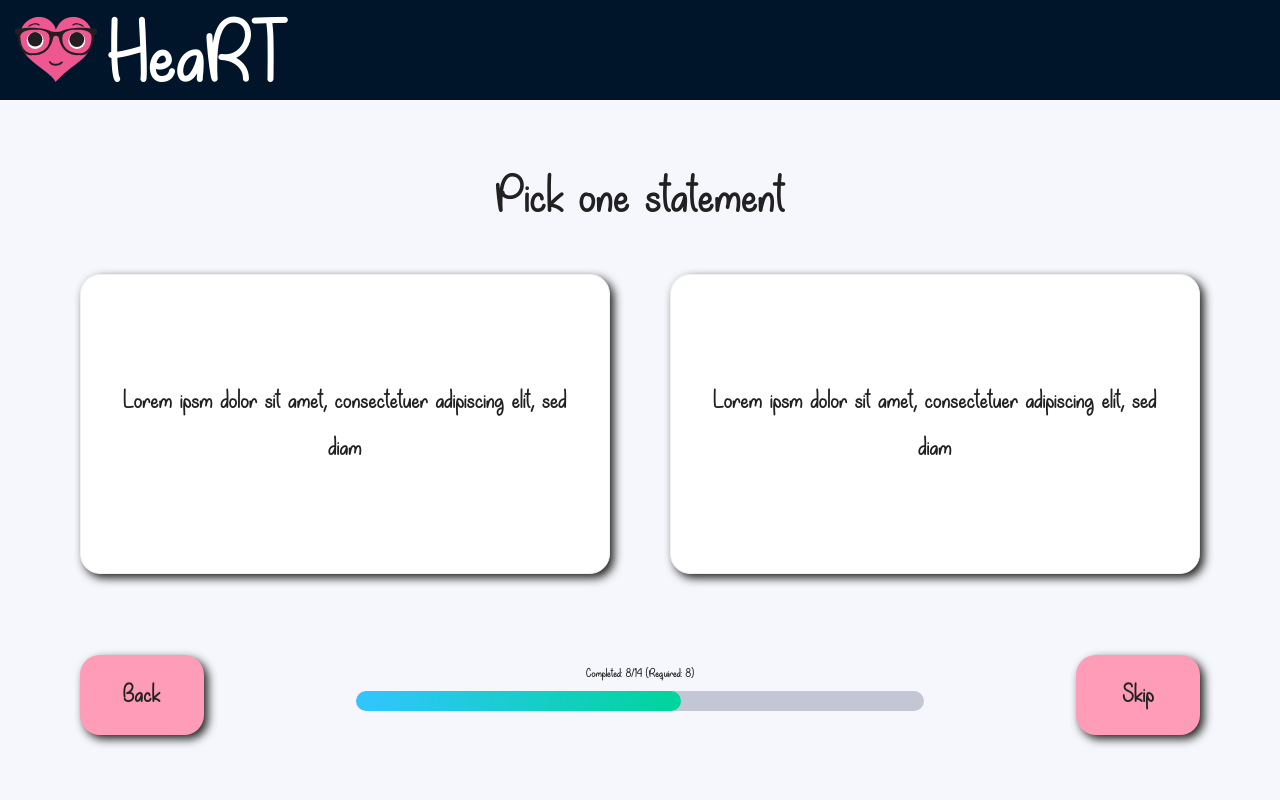
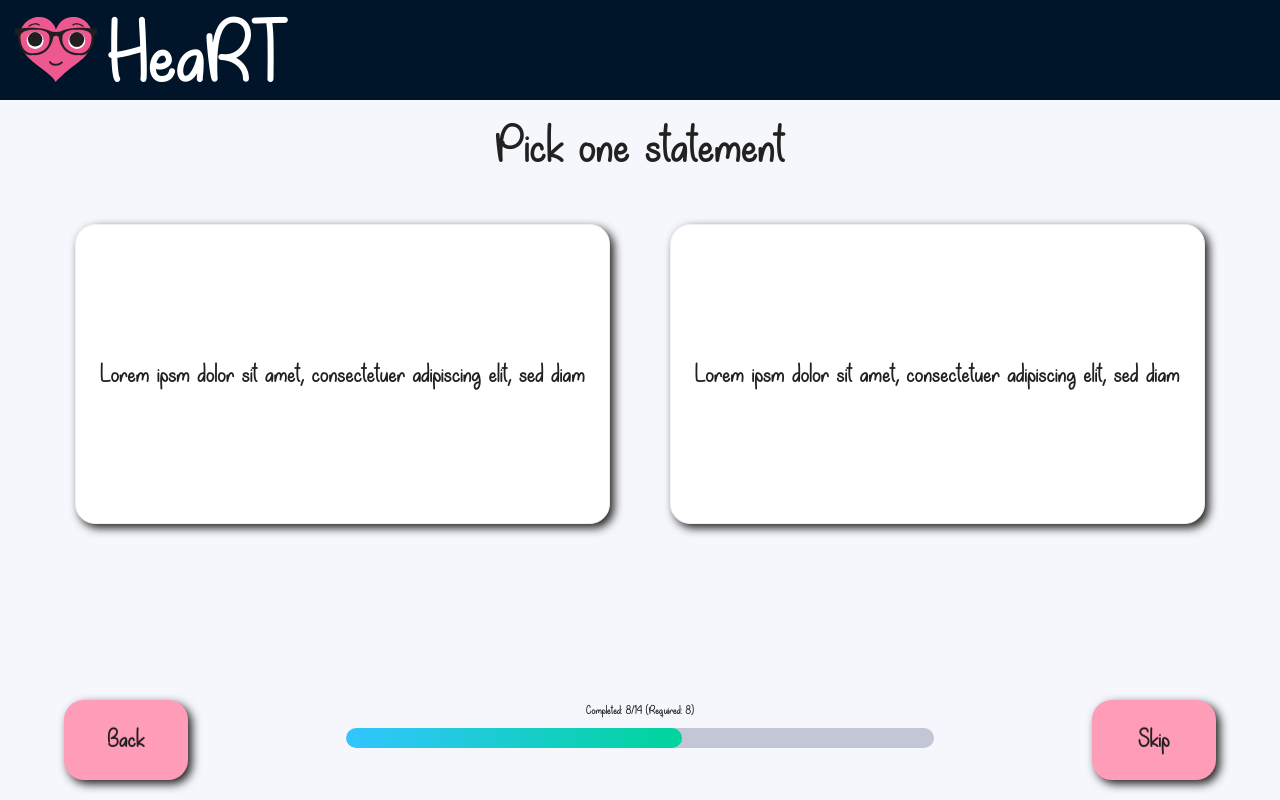
Before and after one commit to HeartUoA/HeaRT, a React (Create React App) app: page /DisplayCards in a window 1280 px wide. Built offline with nearby package versions, Linux system fonts and the light colour scheme.

Commit message:
fix(navigation.css): made buttons fixed

```diff
--- a/src/pages/DisplayCards.tsx
+++ b/src/pages/DisplayCards.tsx
@@ -4,6 +4,7 @@ import { Card, Button, Typography, Layout, Progress } from "antd";
 import Header from "../components/Header";
 
 import "../styles/DisplayCards.css";
+import "../styles/Navigation.css";
 
 const initialValues = {
   text: "Lorem ipsm dolor sit amet, consectetuer adipiscing elit, sed diam",
--- a/src/pages/Preview.tsx
+++ b/src/pages/Preview.tsx
@@ -5,6 +5,7 @@ import Header from "../components/Header";
 import Dimension from "../components/Dimension";
 
 import "../styles/DisplayCards.css";
+import "../styles/Navigation.css";
 
 const tempValues = [
   {
--- a/src/styles/DisplayCards.css
+++ b/src/styles/DisplayCards.css
@@ -7,11 +7,11 @@
 
 .Content {
   margin: 100px 0px 0px 0px;
-  padding: 50px;
   display: flex;
   flex-direction: column;
   height: 100%;
   justify-content: space-between;
+  align-items: center;
 }
 
 .Statement {
@@ -52,23 +52,6 @@
   margin: 0px;
 }
 
-.Navigation {
-  justify-content: space-between;
-  align-items: center;
-  display: flex;
-  flex-direction: row;
-  margin: 15px 30px;
-}
-
-.NavigationButton {
-  height: 80px;
-  width: 150px;
-  cursor: pointer;
-}
-
-.Navigation-Button-Text {
-  font-size: 30px;
-}
 
 .Progress {
   display: flex;
--- /dev/null
+++ b/src/styles/Navigation.css
@@ -0,0 +1,18 @@
+.Navigation {
+  justify-content: space-between;
+  display: flex;
+  flex-direction: row;
+  position: fixed;
+  bottom: 20px;
+  width: 90%;
+}
+
+.NavigationButton {
+  height: 80px;
+  width: 150px;
+  cursor: pointer;
+}
+
+.Navigation-Button-Text {
+  font-size: 30px;
+}
```
